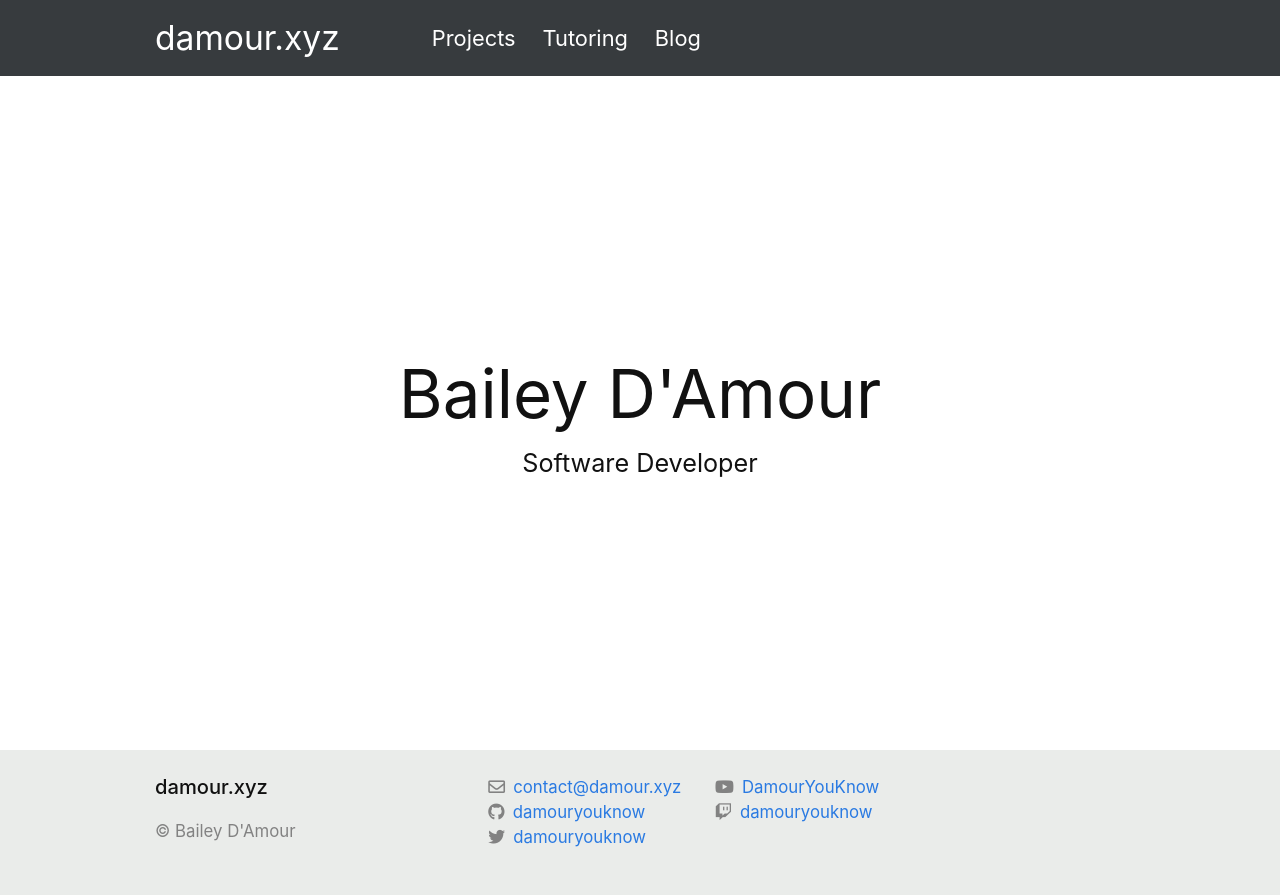
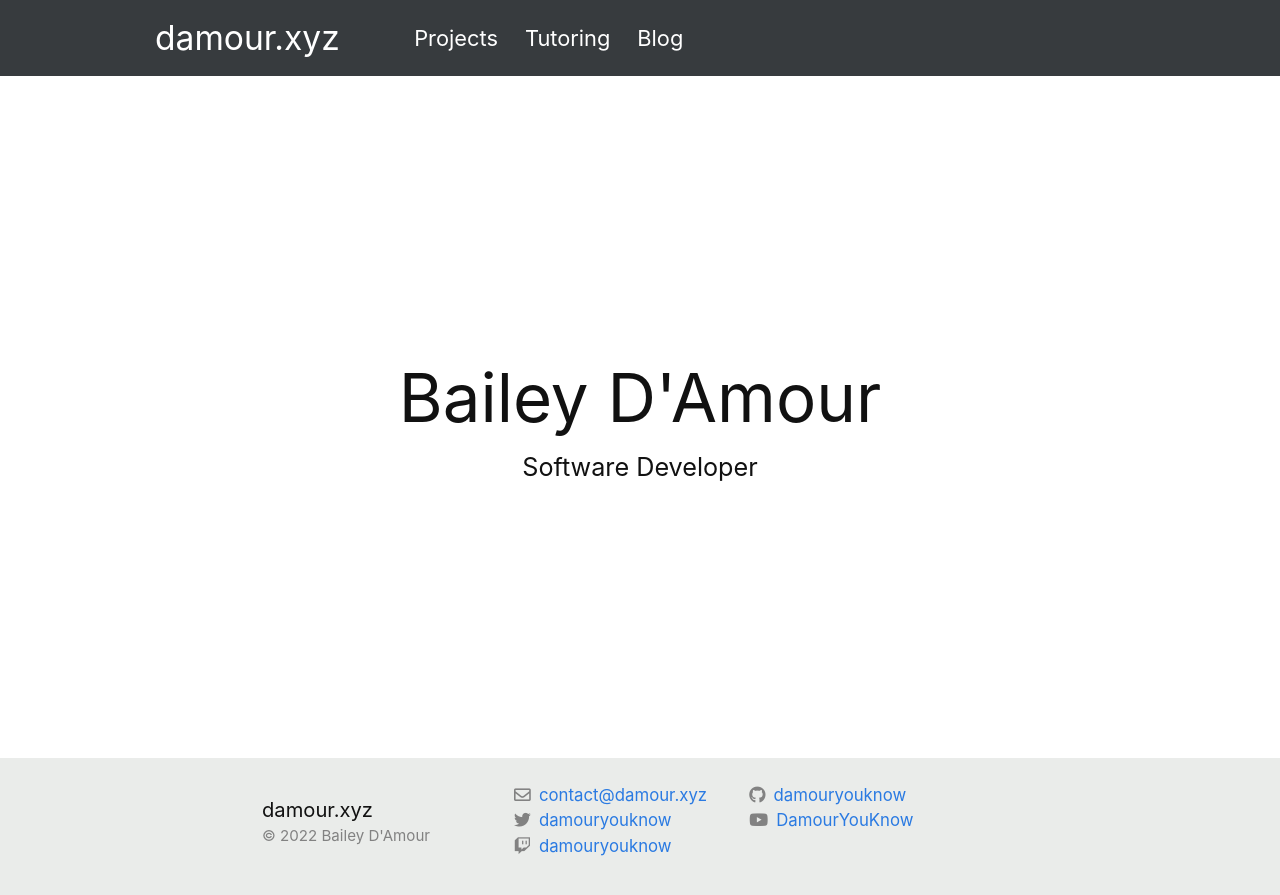
Before and after one commit to DamourYouKnow/damour.xyz, a Jekyll site: the page built from index.md, in a window 1280 px wide. Shown: the top 895 px of the page. Built offline with Jekyll 4.4.1, drawn with Linux system fonts in a browser that asks for light colours; nearby versions of some CDN libraries.

Commit message:
Remove bootstrap components in footers

```diff
--- a/_includes/footer.html
+++ b/_includes/footer.html
@@ -1,15 +1,12 @@
 <footer class="footer site-footer">
-  <data class="u-url" href="{{ "/" | relative_url }}"></data>
-
-  <div class="container">
-    <div class="row">
-      <div class="col-md-4">
-        <h2 class="footer-heading">{{ site.title | escape }}</h2>
+  <div class="footer-content">
+    <div class="footer-name">
+      <span class="footer-heading">{{ site.title | escape }}</span>
 
       <ul class="contact-list">
         <li class="p-name">
           {%- if site.author_name -%}
-              &copy; {{page.last_modified_at | date: '%Y'}} {{site.author_name}}
+            &copy; {{'now' | date: '%Y'}} {{site.author_name}}
           {%- else -%}
             {{ site.title | escape }}
           {%- endif -%}
@@ -17,11 +14,8 @@
       </ul>
     </div>
 
-      <div class="col-md-4">
+    <div class="social-links">
       {%- include social.html -%}
     </div>
   </div>
-
-  </div>
-
 </footer>
--- a/_sass/main.scss
+++ b/_sass/main.scss
@@ -67,7 +67,7 @@ ul.no-style {
 }
 .navbar-brand {
     font-size: 2em;
-    margin-right: 2.5em;
+    padding-right: 1.5em;
 }
 .navbar a:link {
     color: #ffffff;
@@ -103,9 +103,18 @@ ul.no-style {
     padding: 1.5em;
 }
 
+.footer-content {
+    display: flex;
+    flex-direction: row;
+    align-items: center;
+    justify-content: center;
+    column-gap: 5em;
+}
+
 .footer-heading {
     color: #111;
     font-size: 1.2em;
+    margin-bottom: 0.5em;
 }
 
 .home {
@@ -120,6 +129,7 @@ ul.no-style {
     flex-direction: column;
     justify-content: center;
     align-items: center;
+    text-align: center;
 }
 
 .home-name {
@@ -168,24 +178,26 @@ ul.no-style {
 }
 
 .social-media-list {
+    list-style-type: none;
     padding: 0;
     display: flex;
-    flex-direction: column;
+    flex-direction: row;
     flex-wrap: wrap;
-    list-style-type: none;
-    height: 5em;
+    max-width: 30em;
+    column-gap: 2em;
+    align-content: flex-start;
+}
+.social-media-list > li {
+    min-width: 12em;
 }
 .social-media-list .fab, .social-media-list .far {
     color: #828282;
     padding-right: 0.2em;
-    font-size: 1em;
-}
-.social-media-list li {
-    padding-right: 2em;
 }
 
 .contact-list {
     padding: 0;
+    font-size: 0.9em;
     list-style-type: none;
     color: #828282;
 }
```
Lines whose indentation alone changed are shown as unchanged.
